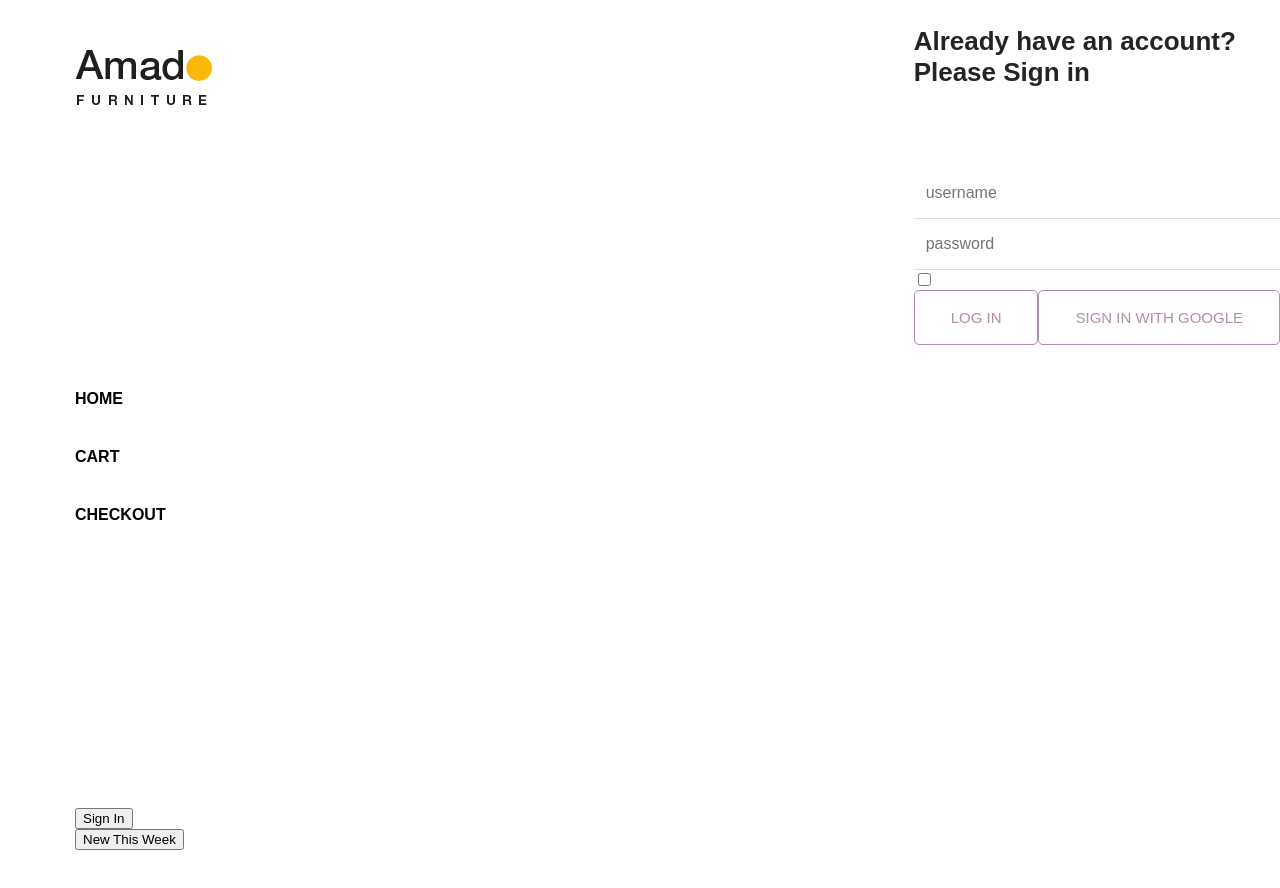
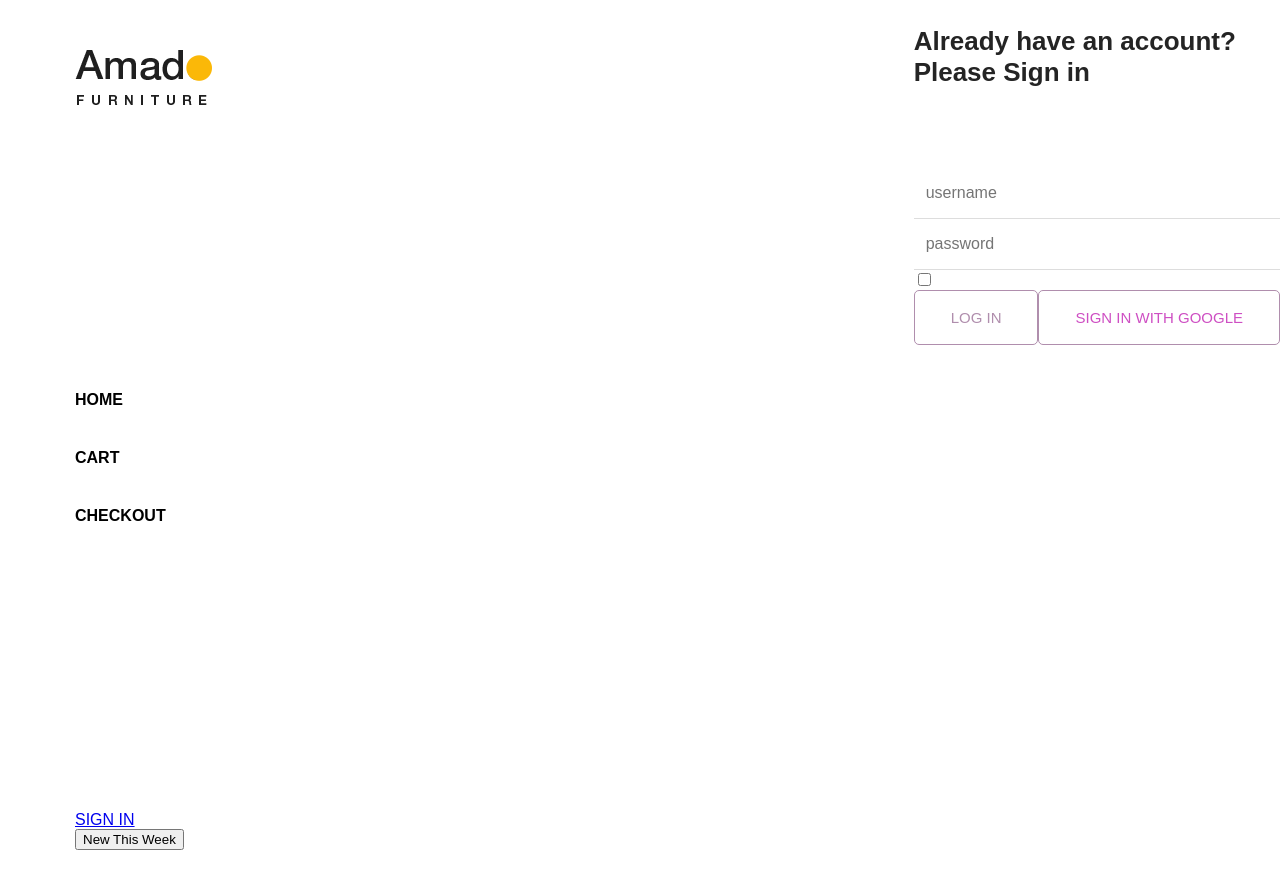
Before and after one commit to elizioNeto22/be-Welcome, a React (Create React App) app: page /signin in a window 1280 px wide. Shown: the top 888 px of the page. Built offline with nearby package versions, Linux system fonts and the light colour scheme; no server answers; a web font is replaced by a local one.

Commit message:
setup sign out logic and interface

```diff
--- a/src/App.js
+++ b/src/App.js
@@ -24,8 +24,7 @@ class App extends React.Component {
 
   componentDidMount(){
     this.unsubscribeFromAuth = auth.onAuthStateChanged(user => {
-      user ? this.setState({currentUser: user})
-      : console.log('nop')
+      this.setState({currentUser: user})
     })
   }
 
@@ -46,7 +45,7 @@ class App extends React.Component {
     const product = 'product'
     return (
       <div className="master-container">
-        <Header />
+        <Header currentUser={this.state.currentUser}/>
         <Switch>
           <Route exact path='/' render={() => <HomePage />}/>
           {/* <Route exact path='/' render={(props) => <ShopPage {...props} />}/> */}
--- /dev/null
+++ b/src/components/custom-button/custom-button-styles.scss
@@ -0,0 +1,43 @@
+.google-sign-in {
+  display: inline-block;
+padding: 18px 36px;
+border-radius: 5px;
+background-color: transparent;
+border: 1px solid
+#B08EAD;
+font-size: 15px;
+font-weight: 700;
+color: rgb(206, 79, 195);
+text-transform: uppercase;
+font-weight: 400;
+-webkit-transition: 0.5s;
+transition: 0.5s;
+&:hover{
+background-color:
+rgb(43, 20, 41);
+color:
+#fff;
+}
+}
+
+.custom-button {
+    display: inline-block;
+padding: 18px 36px;
+border-radius: 5px;
+background-color: transparent;
+border: 1px solid
+#B08EAD;
+font-size: 15px;
+font-weight: 700;
+color: #B08EAD;
+text-transform: uppercase;
+font-weight: 400;
+-webkit-transition: 0.5s;
+transition: 0.5s;
+&:hover{
+  background-color:
+#B08EAD;
+color:
+#fff;
+}
+}
--- a/src/components/custom-button/customButton-component.jsx
+++ b/src/components/custom-button/customButton-component.jsx
@@ -1,7 +1,8 @@
 import React from 'react'
 
-const CustomButton = ({children, handleClick, ...otherProps}) => (
-  <button onClick={() => handleClick} {...otherProps}>{children}</button>
+import './custom-button-styles.scss'
+const CustomButton = ({children, isGoogleSignIn, handleClick, ...otherProps}) => (
+  <button className={`${isGoogleSignIn ? 'google-sign-in' : 'custom-button'}`} onClick={() => handleClick} {...otherProps}>{children}</button>
 )
 
 export default CustomButton
--- a/src/components/header/header-component.jsx
+++ b/src/components/header/header-component.jsx
@@ -1,11 +1,11 @@
 import React from 'react'
 import {Link} from 'react-router-dom'
-
+import {userSignOut} from '../../firebase/firebase.utils'
 import CustomButton from '../custom-button/customButton-component'
 
 import './header-styles.scss'
 
-const Header = () => (
+const Header = ({currentUser}) => (
   <div className="header-container">
 
     <Link to="/" className="logo" />
@@ -17,10 +17,12 @@ const Header = () => (
     </div>
 
     <div className="btn-group">
-      <Link to="/signin">
-        <CustomButton className="sign-in-discount" type="button" >Sign In</CustomButton>
-      </Link>
-      <CustomButton className="header-button-new" type="button" >New This Week</CustomButton>
+      {
+        currentUser ?
+        <div className="sign-button" onClick={() => userSignOut()}>SIGN OUT</div> :
+        <Link className="sign-button" to="signin">SIGN IN</Link>
+      }
+      <CustomButton className="sign-button" type="button" >New This Week</CustomButton>
     </div>
 
   </div>
--- a/src/components/header/header-styles.scss
+++ b/src/components/header/header-styles.scss
@@ -32,7 +32,9 @@
   .btn-group {
     display: flex;
     flex-direction: column;
-    .header-button-discount {}
-    .header-button-new {}
+
+    .sign-button {
+      cursor: pointer;
+    }
   }
 }
--- a/src/components/signIn-form/signIn-form-component.jsx
+++ b/src/components/signIn-form/signIn-form-component.jsx
@@ -83,8 +83,10 @@ class SignInForm extends React.Component {
             value={this.state.remember}
             handleChange={this.handleChange}
           />
-          <CustomButton className="login" type="submit">LOG IN</CustomButton>
-          <CustomButton className="login" onClick={signInWithGoogle} >Sign in with Google</CustomButton>
+          <div className="buttons">
+            <CustomButton  type="submit">LOG IN</CustomButton>
+            <CustomButton onClick={signInWithGoogle} isGoogleSignIn>Sign in with Google</CustomButton>
+          </div>
         </form>
       </div>
     )
--- a/src/components/signIn-form/signIn-form-styles.scss
+++ b/src/components/signIn-form/signIn-form-styles.scss
@@ -18,25 +18,5 @@
     color:#495057;
   }
 
-  .login {
-    display: inline-block;
-padding: 18px 36px;
-border-radius: 5px;
-background-color: transparent;
-border: 1px solid
-#B08EAD;
-font-size: 15px;
-font-weight: 700;
-color: #B08EAD;
-text-transform: uppercase;
-font-weight: 400;
--webkit-transition: 0.5s;
-transition: 0.5s;
-&:hover{
-  background-color:
-#B08EAD;
-color:
-#fff;
+
 }
-  }
-}
--- a/src/firebase/firebase.utils.js
+++ b/src/firebase/firebase.utils.js
@@ -16,15 +16,21 @@ const config = {
 }
 
 firebase.initializeApp(config)
-export const auth = firebase.auth()
-export const firestore = firebase.firestore()
+const auth = firebase.auth()
+const firestore = firebase.firestore()
 
 
 const provider = new firebase.auth.GoogleAuthProvider()
+provider.setCustomParameters({'propmt': 'select_account)'}) // 1
+const signInWithGoogle = () => auth.signInWithPopup(provider) // 2
+const userSignOut = () => auth.signOut()
 
-provider.setCustomParameters({'propmt': 'select_account)'}) // 1
-
-export const signInWithGoogle = () => auth.signInWithPopup(provider) // 2
+export {
+  auth,
+  firestore,
+  signInWithGoogle,
+  userSignOut
+}
 
 export default firebase
 
```
